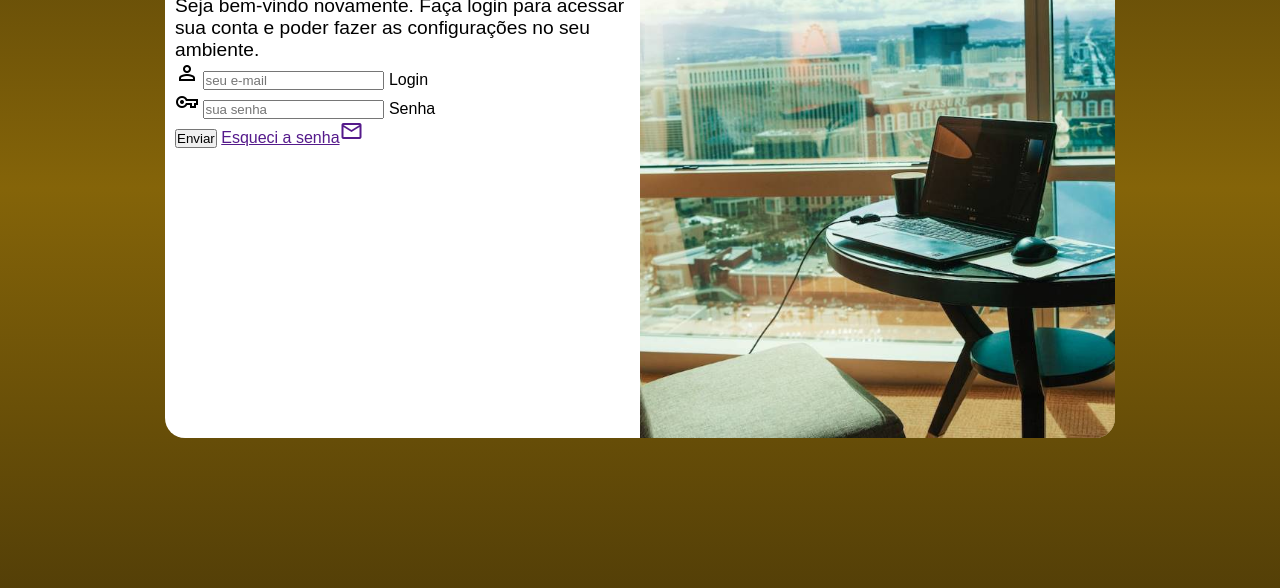
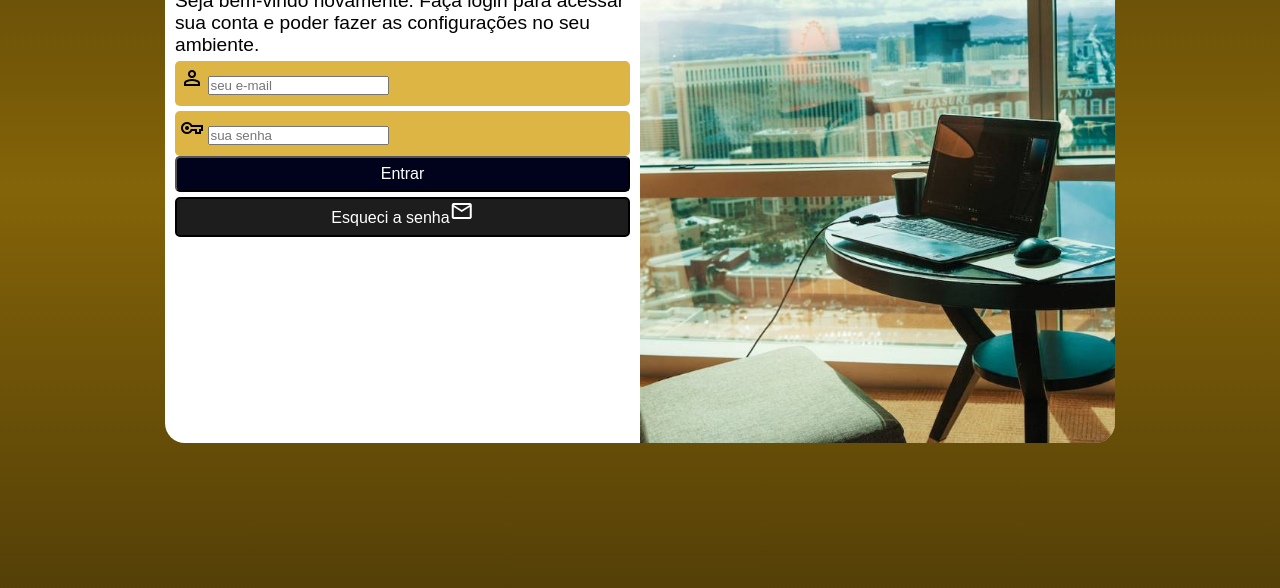
Before and after one commit to Adriianooliveira/projeto-login, a plain HTML site: page index.html in a window 1280 px wide. Shown: the part 212-800 px from the top of the page. Drawn offline with nearby package versions, Linux system fonts and the light colour scheme.

Commit message:
projeto adicionado

```diff
--- a/estilo/style.css
+++ b/estilo/style.css
@@ -24,7 +24,7 @@ section#login {
     background-color: white;
     border-radius: 20px;
     width: 250px;
-    height: 500px;
+    height: 510px;
     overflow: hidden;
 
     top: 50%;
@@ -57,3 +57,48 @@ section#login > div#formulario h1 {
 section#login > div#formulario p {
     font-size: 0.8em;
 }
+
+div.campo label {
+    display: none;
+}
+
+form div.campo {
+    width: 100%;
+    display: block;
+    background-color: rgba(209, 155, 5, 0.74);
+    margin-top: 5px;
+    border-radius: 5px;
+    padding: 5px;
+    height: 45px;
+}
+
+form > input[type=submit] {
+    display: block;
+    font-size: 1em;
+    width: 100%;
+    padding: 7px;
+    background-color: rgb(1, 3, 29);
+    color: white;
+    border-radius: 5px;
+}
+
+form > input[type=submit]:hover {
+    background-color: rgb(0, 3, 56);
+}
+
+form a.botao {
+    display: block;
+    text-align: center;
+    text-decoration: none;
+    width: 100%;
+    height: 40px;
+    border: 2px solid black;
+    margin-top: 5px;
+    background-color: rgb(29, 29, 29);
+    color: white;
+    border-radius: 5px;
+}
+
+form a.botao:hover {
+    background-color: rgb(0, 0, 0);
+}
--- a/index.html
+++ b/index.html
@@ -30,8 +30,8 @@
                     <input type="password" name="sen" id="isen" required placeholder="sua senha" minlength="8" maxlength="20" autocomplete="current-password">
                     <label for="isen">Senha</label>
                 </div>
-                <input type="submit" value="Enviar">
-                <a href="">Esqueci a senha<span class="material-symbols-outlined">mail</span></a>
+                <input type="submit" value="Entrar">
+                <a href="" class="botao">Esqueci a senha<span class="material-symbols-outlined">mail</span></a>
             </form>
 
         </section>
```
